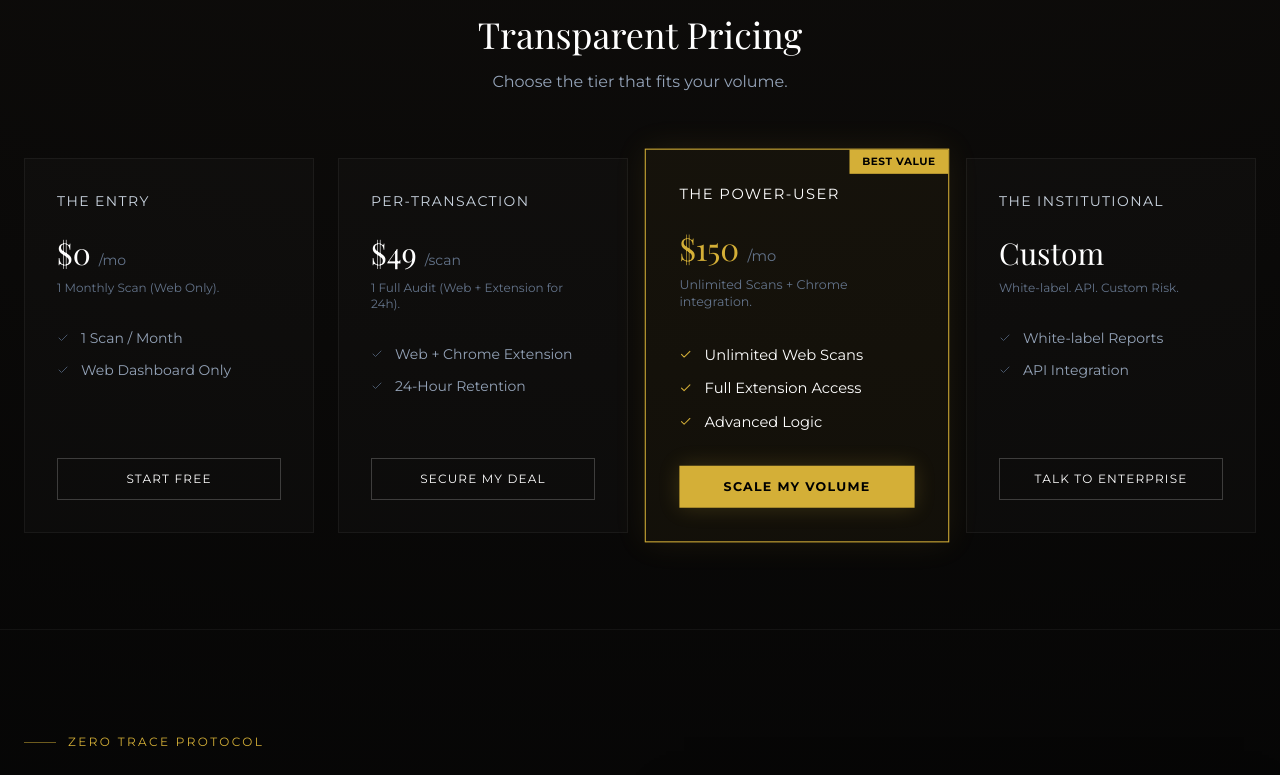
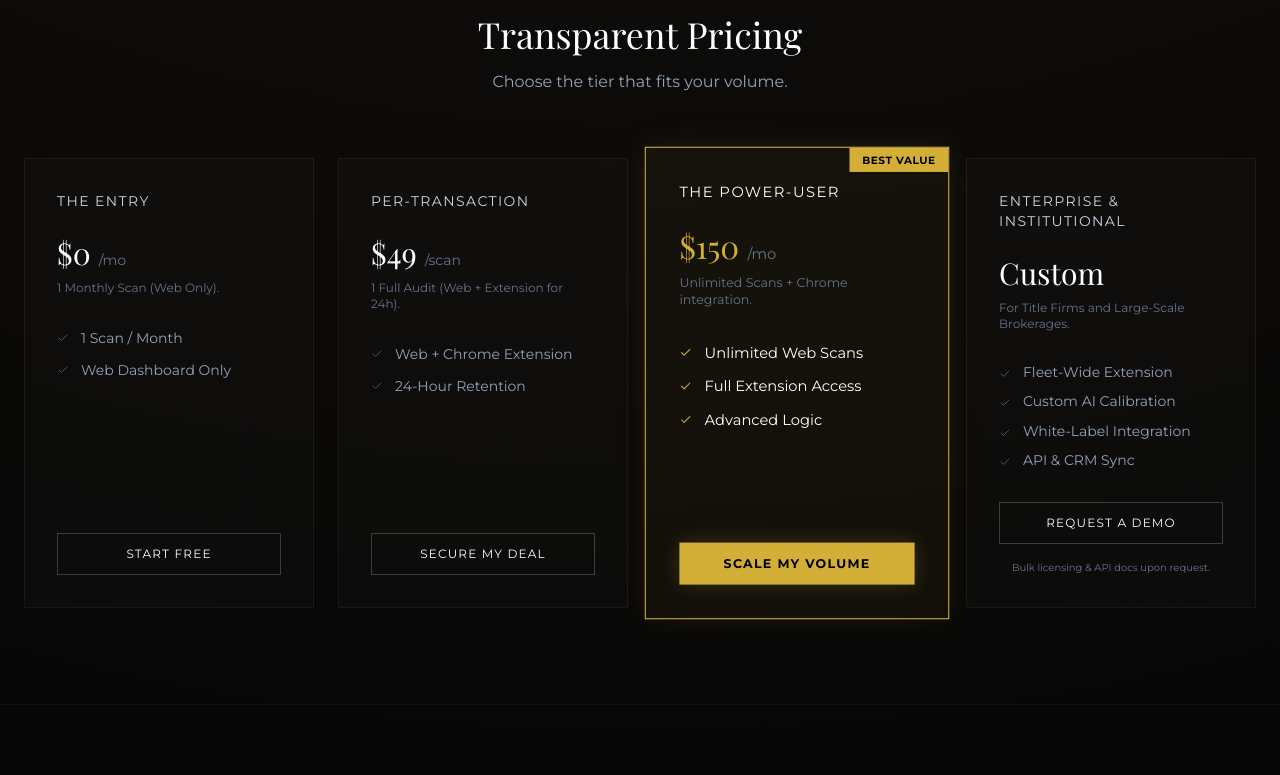
Before and after one commit to zaraiecastillo/titleguard-pro, a Next.js app: page / in a window 1280 px wide. Shown: the part 1690-2465 px from the top of the page. Built offline with nearby package versions, Linux system fonts and the light colour scheme; a web font is replaced by a local one.

Commit message:
feat: Refine Enterprise custom pricing tier for scale and API integration

```diff
--- a/src/app/pricing/page.tsx
+++ b/src/app/pricing/page.tsx
@@ -38,12 +38,17 @@ export default function PricingPage() {
             badge: "Best Value"
         },
         {
-            name: "The Institutional",
+            name: "Enterprise & Institutional",
             price: "Custom",
             period: "",
-            desc: "White-label. API. Custom Risk.",
-            features: ["White-label Reports", "API Integration", "Multi-agent Licensing", "Custom Risk Parameters"],
-            cta: "Talk to Enterprise",
+            desc: "For Title Firms and Large-Scale Brokerages.",
+            features: [
+                "Fleet-Wide Extension Deployment",
+                "Custom AI Calibration",
+                "White-Label Integration",
+                "API & CRM Sync"
+            ],
+            cta: "Request a Demo",
             icon: Briefcase,
             highlight: false
         }
@@ -133,6 +138,13 @@ export default function PricingPage() {
                             `}>
                                 {tier.cta}
                             </button>
+
+                            {/* Sub-note for Enterprise Tier */}
+                            {tier.name === "Enterprise & Institutional" && (
+                                <p className="text-[10px] text-slate-500 mt-4 text-center px-2">
+                                    Bulk licensing and API documentation available upon request.
+                                </p>
+                            )}
                         </motion.div>
                     ))}
                 </div>
--- a/src/components/landing/PricingSection.tsx
+++ b/src/components/landing/PricingSection.tsx
@@ -62,16 +62,21 @@ export function PricingSection() {
 
                     {/* Tier 4: Enterprise */}
                     <div className="p-8 border border-white/5 bg-white/[0.02] flex flex-col hover:border-white/10 transition-colors">
-                        <h3 className="text-sm font-sans uppercase tracking-widest text-slate-300 mb-6">The Institutional</h3>
+                        <h3 className="text-sm font-sans uppercase tracking-widest text-slate-300 mb-6">Enterprise & Institutional</h3>
                         <div className="mb-2">
                             <span className="text-3xl font-serif text-white">Custom</span>
                         </div>
-                        <p className="text-slate-500 text-xs mb-8 font-sans">White-label. API. Custom Risk.</p>
+                        <p className="text-slate-500 text-xs mb-8 font-sans">For Title Firms and Large-Scale Brokerages.</p>
                         <ul className="space-y-3 mb-8 flex-1 font-sans">
-                            <li className="flex items-center text-slate-400 text-sm"><Check className="w-3 h-3 text-slate-600 mr-3" /> White-label Reports</li>
-                            <li className="flex items-center text-slate-400 text-sm"><Check className="w-3 h-3 text-slate-600 mr-3" /> API Integration</li>
+                            <li className="flex items-start text-slate-400 text-sm"><Check className="w-3 h-3 text-slate-600 mr-3 mt-1 flex-shrink-0" /> <span className="leading-tight">Fleet-Wide Extension</span></li>
+                            <li className="flex items-start text-slate-400 text-sm"><Check className="w-3 h-3 text-slate-600 mr-3 mt-1 flex-shrink-0" /> <span className="leading-tight">Custom AI Calibration</span></li>
+                            <li className="flex items-start text-slate-400 text-sm"><Check className="w-3 h-3 text-slate-600 mr-3 mt-1 flex-shrink-0" /> <span className="leading-tight">White-Label Integration</span></li>
+                            <li className="flex items-start text-slate-400 text-sm"><Check className="w-3 h-3 text-slate-600 mr-3 mt-1 flex-shrink-0" /> <span className="leading-tight">API & CRM Sync</span></li>
                         </ul>
-                        <button className="w-full py-3 border border-white/20 text-white hover:bg-white/5 transition-colors text-xs uppercase tracking-widest">Talk to Enterprise</button>
+                        <button className="w-full py-3 border border-white/20 text-white hover:bg-white/5 transition-colors text-xs uppercase tracking-widest">Request a Demo</button>
+                        <p className="text-[10px] text-slate-500 mt-4 text-center">
+                            Bulk licensing & API docs upon request.
+                        </p>
                     </div>
                 </div>
             </div>
```
